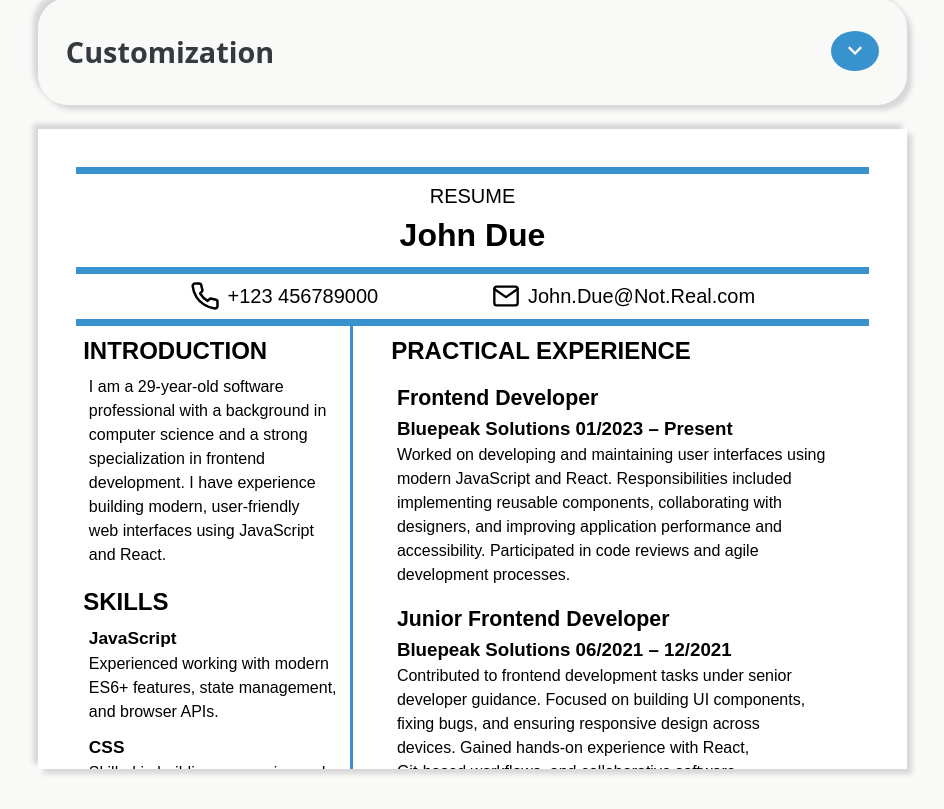
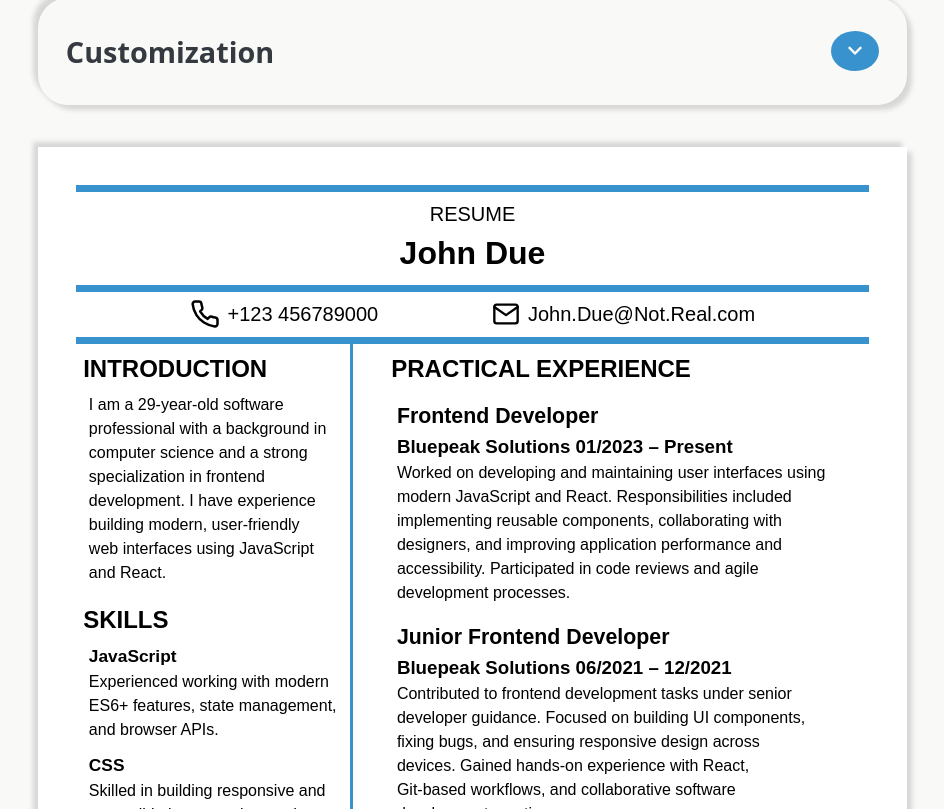
Before and after one commit to V1IRuZ/cv-application, a React (Vite) app: page / in a window 1280 px wide. Shown: the part 1291-2100 px from the top of the page, without its empty margins (160-1104 px from the left). Built offline with nearby package versions, Linux system fonts and the light colour scheme.

Commit message:
style: adjust resume view on medium-sized screens

```diff
--- a/src/styles/App.css
+++ b/src/styles/App.css
@@ -98,12 +98,13 @@ main {
   }
 
   .container {
-    margin-top: 24px;
+    margin-top: 42px;
   }
 
   .a4-container {
     margin: 0 auto;
     position: static;
+    height: auto;
   }
 
   form {
```
